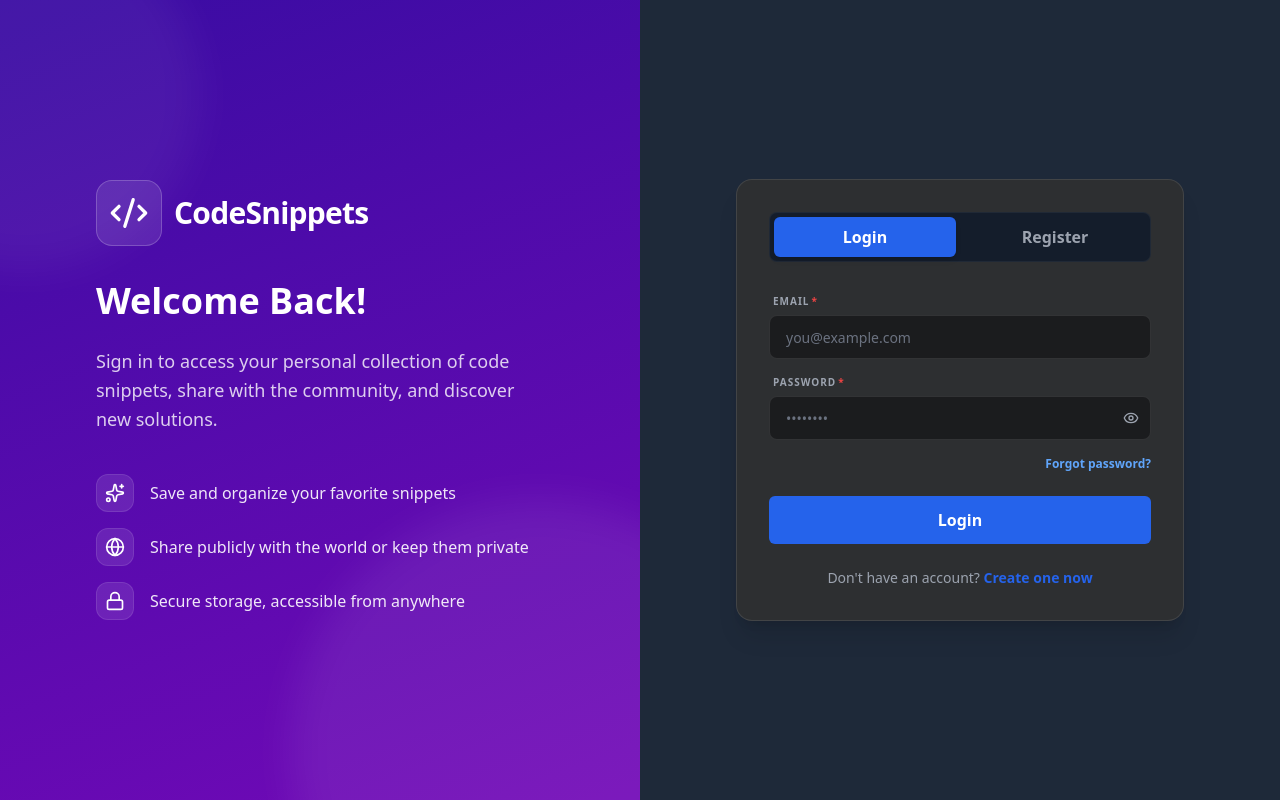
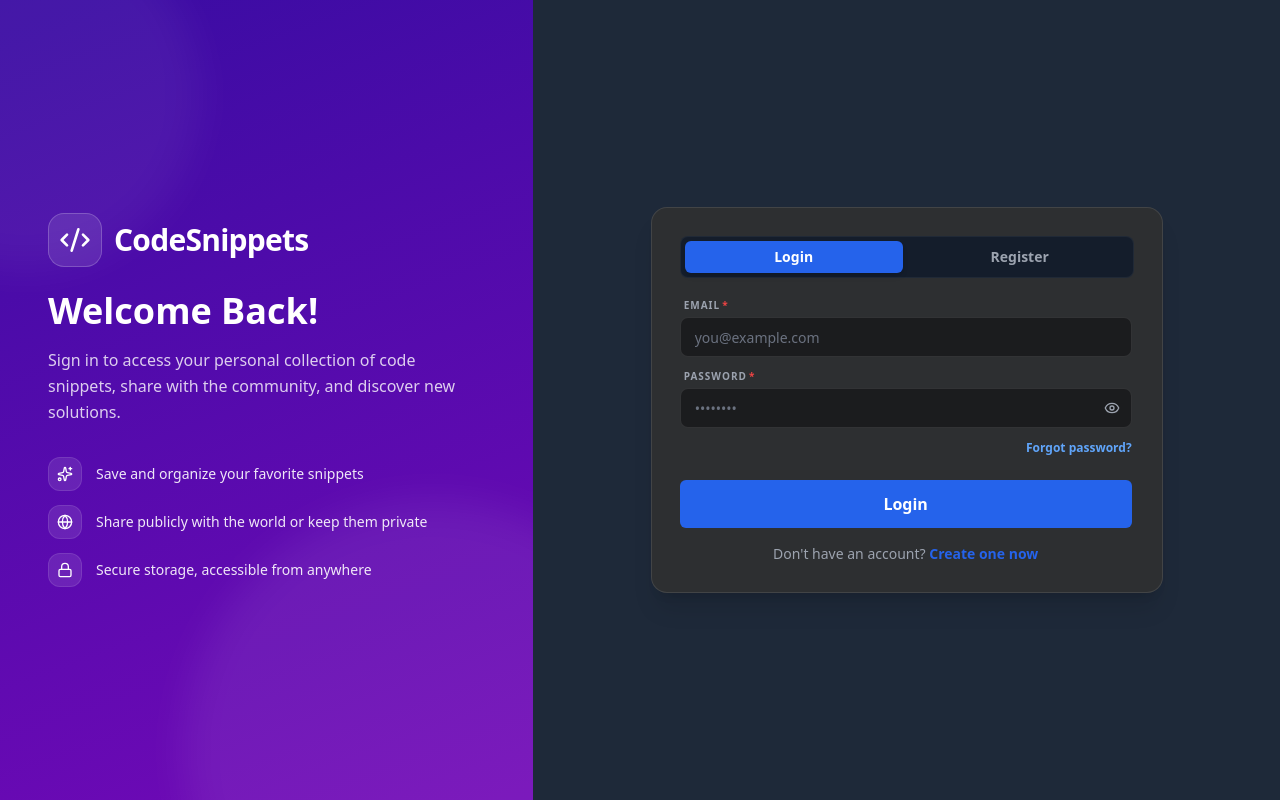
Before and after one commit to arehvsdev/react-snippet-app, a React (Vite) app: page / in a window 1280 px wide. Built offline with nearby package versions, Linux system fonts and the light colour scheme.

Commit message:
feat: implement snippet detail page and associated services, components, and routing structure

```diff
--- a/src/components/ui/UI.tsx
+++ b/src/components/ui/UI.tsx
@@ -5,12 +5,12 @@ import { RADII } from '../../constants/styles';
 
 
 // Shared Tailwind CSS classes for a consistent look and feel.
-const baseWrapperClasses = 'mb-4';
-const labelClasses = 'text-[10px] font-bold text-gray-400 uppercase tracking-widest ml-1 mb-1.5 block';
-const errorTextClasses = 'text-[10px] text-red-400 font-medium ml-1 mt-1';
+const baseWrapperClasses = 'mb-3';
+const labelClasses = 'text-[10px] font-bold text-gray-400 uppercase tracking-widest ml-1 mb-1 block';
+const errorTextClasses = 'text-[10px] text-red-400 font-medium ml-1 mt-0.5';
 
 // Shared styles for form elements.
-const baseElementClasses = `w-full bg-[#1b1c1e] border px-4 h-11 text-sm font-medium text-white focus:outline-none focus:ring-2 placeholder:text-gray-500 transition-all ${RADII.element}`;
+const baseElementClasses = `w-full bg-[#1b1c1e] border px-3.5 h-10 text-sm font-medium text-white focus:outline-none focus:ring-2 placeholder:text-gray-500 transition-all ${RADII.element}`;
 const errorElementClasses = 'border-red-500 focus:border-red-500 focus:ring-red-500/10';
 const normalElementClasses = 'border-white/10 focus:border-purple-500 focus:ring-purple-500/10';
 
--- a/src/index.css
+++ b/src/index.css
@@ -2,33 +2,36 @@
 @tailwind components;
 @tailwind utilities;
 
-/* Custom minimal scrollbar style for code containers and code editors */
-.custom-code-scrollbar {
-  scrollbar-width: thin;
-  scrollbar-color: rgba(156, 163, 175, 0.3) rgba(17, 24, 39, 0.1);
+/* Global Scrollbar Hiding Rules (scrollbar-width: none) */
+*,
+*::before,
+*::after,
+html,
+body {
+  scrollbar-width: none !important; /* Firefox */
+  -ms-overflow-style: none !important; /* IE & Edge */
 }
 
-.custom-code-scrollbar::-webkit-scrollbar {
-  width: 8px;
-  height: 8px;
+*::-webkit-scrollbar,
+html::-webkit-scrollbar,
+body::-webkit-scrollbar {
+  display: none !important; /* Chrome, Safari, Edge, Opera */
+  width: 0 !important;
+  height: 0 !important;
 }
 
-.custom-code-scrollbar::-webkit-scrollbar-track {
-  background: rgba(17, 24, 39, 0.15);
-  border-radius: 9999px;
+/* Scrollbar utility classes */
+.no-scrollbar,
+.custom-scrollbar,
+.custom-code-scrollbar {
+  scrollbar-width: none !important;
+  -ms-overflow-style: none !important;
 }
 
-.custom-code-scrollbar::-webkit-scrollbar-thumb {
-  background-color: rgba(156, 163, 175, 0.3);
-  border-radius: 9999px;
-  border: 2px solid transparent;
-  background-clip: padding-box;
+.no-scrollbar::-webkit-scrollbar,
+.custom-scrollbar::-webkit-scrollbar,
+.custom-code-scrollbar::-webkit-scrollbar {
+  display: none !important;
+  width: 0 !important;
+  height: 0 !important;
 }
-
-.custom-code-scrollbar::-webkit-scrollbar-thumb:hover {
-  background-color: rgba(156, 163, 175, 0.5);
-}
-
-.custom-code-scrollbar::-webkit-scrollbar-thumb:active {
-  background-color: rgba(156, 163, 175, 0.7);
-}
--- a/src/main.tsx
+++ b/src/main.tsx
@@ -12,7 +12,7 @@ import { AuthProvider } from './layouts/AuthContext';
 // Render top-level component hierarchy into HTML root element
 createRoot(document.getElementById('root')!).render(
   <StrictMode>
-    <BrowserRouter>
+    <BrowserRouter future={{ v7_startTransition: true, v7_relativeSplatPath: true }}>
       <AuthProvider>
         <App />
       </AuthProvider>
--- a/src/pages/Landing.tsx
+++ b/src/pages/Landing.tsx
@@ -21,66 +21,66 @@ export function Landing() {
   }, [auth.isAuthenticated, navigate]);
 
   return (
-    <div className="min-h-screen flex flex-col bg-[#1e2939] text-white">
-      <main className="flex-grow grid md:grid-cols-2">
+    <div className="h-screen flex flex-col bg-[#1e2939] text-white overflow-hidden">
+      <main className="flex-grow grid md:grid-cols-12 h-full overflow-hidden">
         {/* Left Side - Branding (uses same gradient background as the login page) */}
-        <section className="login-left-panel hidden md:flex items-center justify-center p-10 text-white">
+        <section className="login-left-panel hidden md:flex md:col-span-5 lg:col-span-5 items-center justify-center p-8 lg:p-12 text-white h-full">
           <div className="relative z-10 max-w-md">
-            <div className="flex items-center gap-3 mb-8">
-              <div className="bg-white/10 p-3 rounded-2xl border border-white/20">
-                <Code2 className="w-10 h-10 text-white" />
+            <div className="flex items-center gap-3 mb-6">
+              <div className="bg-white/10 p-2.5 rounded-2xl border border-white/20">
+                <Code2 className="w-8 h-8 text-white" />
               </div>
-              <h1 className="text-3xl font-extrabold text-white tracking-tight">CodeSnippets</h1>
+              <h1 className="text-2xl lg:text-3xl font-extrabold text-white tracking-tight">CodeSnippets</h1>
             </div>
 
-            <h2 className="text-4xl font-black text-white mb-6 leading-tight">
+            <h2 className="text-3xl lg:text-4xl font-black text-white mb-4 leading-tight">
               {isLogin ? 'Welcome Back!' : 'Join Our Community'}
             </h2>
-            <p className="text-lg text-white/80 mb-10 leading-relaxed">
+            <p className="text-base text-white/80 mb-8 leading-relaxed">
               {isLogin
                 ? 'Sign in to access your personal collection of code snippets, share with the community, and discover new solutions.'
                 : 'Create an account to start building your code snippet library, collaborate with developers worldwide, and boost your productivity.'}
             </p>
 
             {/* Feature Bullets */}
-            <div className="space-y-4 w-full">
-              <div className="flex items-center gap-4">
+            <div className="space-y-3.5 w-full">
+              <div className="flex items-center gap-3.5">
                 <div className="bg-white/10 p-2 rounded-xl border border-white/10">
-                  <Sparkles className="w-5 h-5 text-white" />
+                  <Sparkles className="w-4 h-4 text-white" />
                 </div>
-                <span className="text-white/90 font-medium">Save and organize your favorite snippets</span>
+                <span className="text-white/90 text-sm font-medium">Save and organize your favorite snippets</span>
               </div>
-              <div className="flex items-center gap-4">
+              <div className="flex items-center gap-3.5">
                 <div className="bg-white/10 p-2 rounded-xl border border-white/10">
-                  <Globe className="w-5 h-5 text-white" />
+                  <Globe className="w-4 h-4 text-white" />
                 </div>
-                <span className="text-white/90 font-medium">Share publicly with the world or keep them private</span>
+                <span className="text-white/90 text-sm font-medium">Share publicly with the world or keep them private</span>
               </div>
-              <div className="flex items-center gap-4">
+              <div className="flex items-center gap-3.5">
                 <div className="bg-white/10 p-2 rounded-xl border border-white/10">
-                  <Lock className="w-5 h-5 text-white" />
+                  <Lock className="w-4 h-4 text-white" />
                 </div>
-                <span className="text-white/90 font-medium">Secure storage, accessible from anywhere</span>
+                <span className="text-white/90 text-sm font-medium">Secure storage, accessible from anywhere</span>
               </div>
             </div>
           </div>
         </section>
 
         {/* Right Side - Interactive Login/Register Form Card */}
-        <section className="flex items-center justify-center p-6 bg-[#1e2939]">
-          <div className="w-full max-w-md bg-[#2d2f31] border border-white/10 p-8 rounded-2xl shadow-xl">
+        <section className="flex md:col-span-7 lg:col-span-7 items-center justify-center p-4 sm:p-6 lg:p-8 bg-[#1e2939] h-full overflow-y-auto">
+          <div className="w-full max-w-lg bg-[#2d2f31] border border-white/10 p-6 sm:p-7 rounded-2xl shadow-xl max-h-full flex flex-col my-auto">
             {/* Logo for mobile view */}
-            <div className="md:hidden flex justify-center mb-6">
+            <div className="md:hidden flex justify-center mb-4">
               <div className="bg-[#2563eb] p-2 rounded-xl">
-                <Code2 className="w-8 h-8 text-white" />
+                <Code2 className="w-7 h-7 text-white" />
               </div>
             </div>
 
             {/* Toggle Tabs */}
-            <div className="flex gap-2 mb-8 bg-[#141d2b] p-1 rounded-lg border border-white/5">
+            <div className="flex gap-2 mb-5 bg-[#141d2b] p-1 rounded-lg border border-white/5 shrink-0">
               <button
                 onClick={() => setIsLogin(true)}
-                className={`flex-1 py-2 px-4 rounded-md font-semibold transition-all duration-200 ${
+                className={`flex-1 py-1.5 px-4 rounded-md text-sm font-semibold transition-all duration-200 ${
                   isLogin ? 'bg-[#2563eb] text-white shadow-md' : 'text-gray-400 hover:text-gray-200'
                 }`}
               >
@@ -88,7 +88,7 @@ export function Landing() {
               </button>
               <button
                 onClick={() => setIsLogin(false)}
-                className={`flex-1 py-2 px-4 rounded-md font-semibold transition-all duration-200 ${
+                className={`flex-1 py-1.5 px-4 rounded-md text-sm font-semibold transition-all duration-200 ${
                   !isLogin ? 'bg-[#2563eb] text-white shadow-md' : 'text-gray-400 hover:text-gray-200'
                 }`}
               >
@@ -96,12 +96,12 @@ export function Landing() {
               </button>
             </div>
 
-            {/* Form rendering */}
-            <div className="transition-all duration-300">
+            {/* Form rendering container */}
+            <div className="overflow-y-auto pr-0.5 custom-scrollbar flex-grow">
               {isLogin ? (
                 <div>
                   <LoginForm />
-                  <p className="text-center text-sm text-gray-400 mt-6">
+                  <p className="text-center text-xs sm:text-sm text-gray-400 mt-4">
                     Don't have an account?{' '}
                     <button
                       type="button"
@@ -115,7 +115,7 @@ export function Landing() {
               ) : (
                 <div>
                   <RegisterForm />
-                  <p className="text-center text-sm text-gray-400 mt-6">
+                  <p className="text-center text-xs sm:text-sm text-gray-400 mt-4">
                     Already have an account?{' '}
                     <button
                       type="button"
--- a/src/pages/Sidebar.tsx
+++ b/src/pages/Sidebar.tsx
@@ -48,11 +48,25 @@ export function Sidebar({ activeCategory, onCategorySelect }: SidebarProps) {
 
     loadCategories();
     loadBookmarkCount();
+
+    const handleBookmarkEvent = (e: any) => {
+      const isBookmarked = e.detail?.bookmarked;
+      if (typeof isBookmarked === 'boolean') {
+        setBookmarkCount(prev => Math.max(0, prev + (isBookmarked ? 1 : -1)));
+      } else {
+        loadBookmarkCount();
+      }
+    };
+
+    window.addEventListener('bookmark-changed', handleBookmarkEvent);
+    return () => {
+      window.removeEventListener('bookmark-changed', handleBookmarkEvent);
+    };
   }, [user]);
 
   return (
-    <div className="hidden lg:block w-64 bg-gray-800 border-r border-gray-700 h-[calc(100vh-4rem)] overflow-y-auto sticky top-16 flex-shrink-0">
-      <div className="p-4">
+    <div className="hidden lg:block w-64 bg-gray-800 border-r border-gray-700 flex-shrink-0">
+      <div className="p-4 sticky top-16 h-[calc(100vh-4rem)] overflow-y-auto custom-scrollbar">
         {/* Navigation */}
         <div className="mb-6">
           <button
--- a/src/pages/login.css
+++ b/src/pages/login.css
@@ -27,3 +27,14 @@
   right: -150px;
   background-color: rgba(255, 255, 255, 0.07);
 }
+
+/* Custom hidden scrollbar for form container */
+.custom-scrollbar {
+  scrollbar-width: none !important;
+  -ms-overflow-style: none !important;
+}
+.custom-scrollbar::-webkit-scrollbar {
+  display: none !important;
+  width: 0 !important;
+  height: 0 !important;
+}
--- a/src/services/snippetService.ts
+++ b/src/services/snippetService.ts
@@ -132,10 +132,16 @@ export const deleteSnippet = async (id: string): Promise<any> => {
  */
 export const toggleBookmarkInDB = async (snippetId: string): Promise<{ bookmarked: boolean; bookmarksCount: number }> => {
   const resData = await apiClient.post(`/snippets/${snippetId}/bookmarks`);
-  return {
+  const result = {
     bookmarked: resData.bookmarked,
     bookmarksCount: resData.bookmarksCount || 0
   };
+
+  if (typeof window !== 'undefined') {
+    window.dispatchEvent(new CustomEvent('bookmark-changed', { detail: { bookmarked: result.bookmarked, snippetId } }));
+  }
+
+  return result;
 };
 
 /**
```
Also changed, not shown: src/components/auth/RegisterForm.tsx (+22 -1 lines), src/pages/Profile.tsx (+25 -17 lines), src/pages/SnippetDetail.tsx (+7 -6 lines), src/pages/SnippetFeed.tsx (+7 -5 lines).
